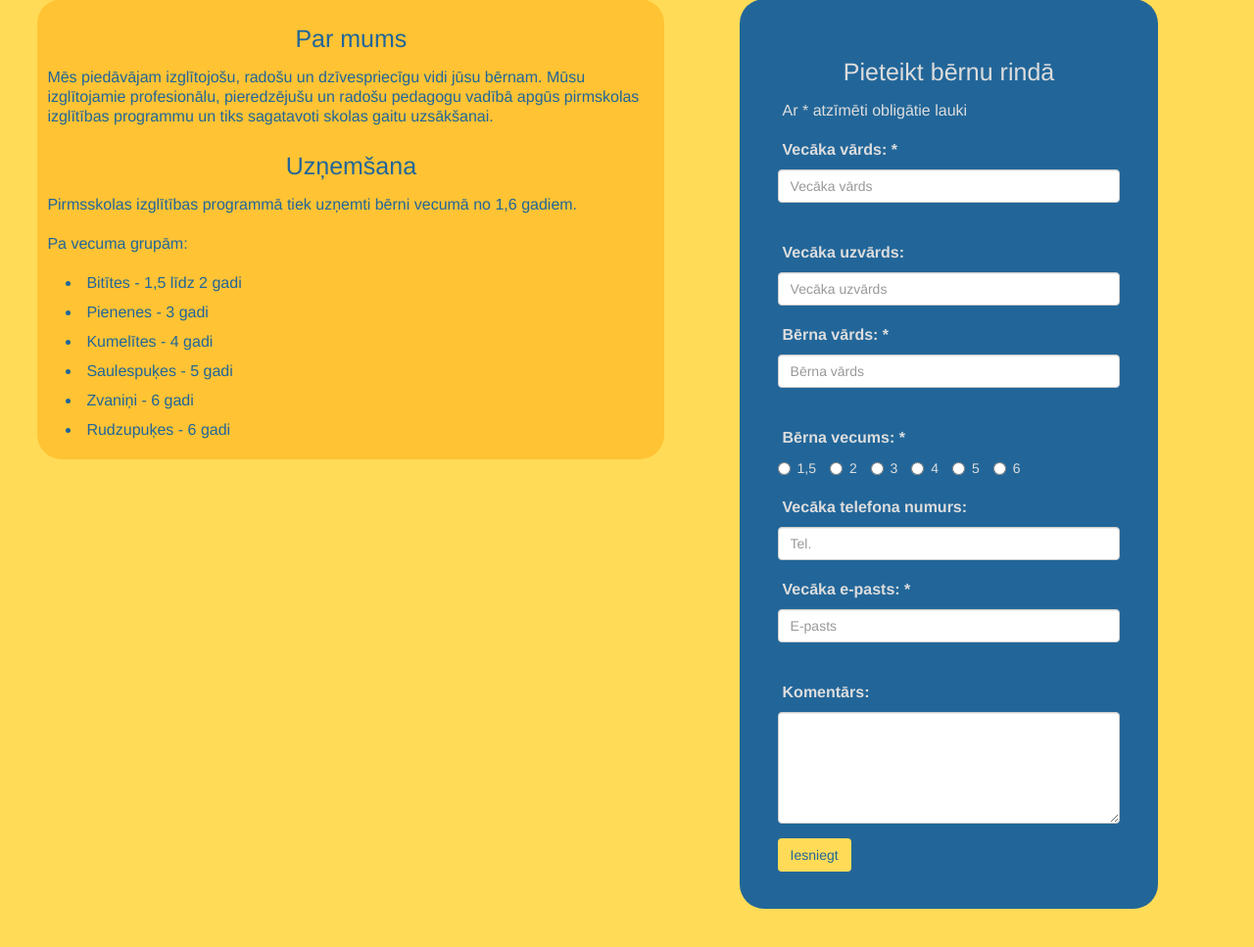
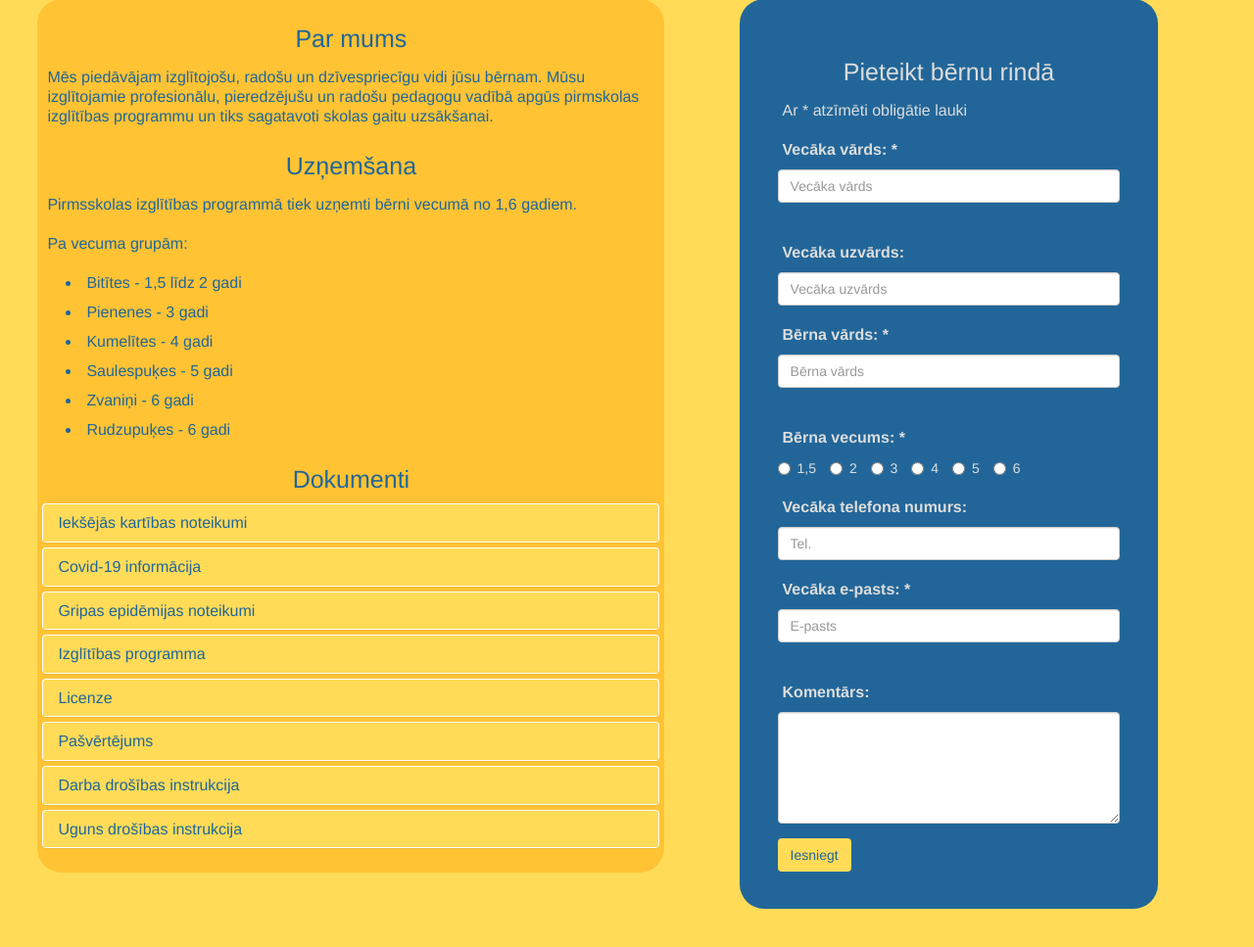
Before and after one commit to akrilaplekis/zvaigznite, a PHP site: page /vacakiem.php in a window 1280 px wide. Shown: the part 151-1118 px from the top of the page at 98% size. Run offline with PHP 8.4, Linux system fonts and the light colour scheme.

Commit message:
docs iesākti

```diff
--- a/vacakiem.php
+++ b/vacakiem.php
@@ -129,6 +129,98 @@
                     <li class="list2">Zvaniņi - 6 gadi</li>
                     <li class="list2">Rudzupuķes - 6 gadi</li>
                 </ul>
+
+                <h1 class="title1">Dokumenti</h1>
+                <div class="panel-group" id="accordion">
+                    <div class="panel panel-custom">
+                        <div class="panel-heading">
+                            <h4 class="panel-title">
+                                <a data-toggle="collapse" data-parent="#accordion" href="#collapse1">Iekšējās kartības noteikumi</a>
+                            </h4>
+                        </div>
+                        <div id="collapse1" class="panel-collapse collapse">
+                            <div class="panel-body">kaut kas
+                            </div>
+                        </div>
+                    </div>
+                    <div class="panel panel-custom">
+                        <div class="panel-heading">
+                            <h4 class="panel-title">
+                                <a data-toggle="collapse" data-parent="#accordion" href="#collapse2">Covid-19 informācija</a>
+                            </h4>
+                        </div>
+                        <div id="collapse2" class="panel-collapse collapse">
+                            <div class="panel-body">kaut kas
+                            </div>
+                        </div>
+                    </div>
+                    <div class="panel panel-custom">
+                        <div class="panel-heading">
+                            <h4 class="panel-title">
+                                <a data-toggle="collapse" data-parent="#accordion" href="#collapse3">Gripas epidēmijas noteikumi</a>
+                            </h4>
+                        </div>
+                        <div id="collapse3" class="panel-collapse collapse">
+                            <div class="panel-body">kaut kas
+                            </div>
+                        </div>
+                    </div>
+                    <div class="panel panel-custom">
+                        <div class="panel-heading">
+                            <h4 class="panel-title">
+                                <a data-toggle="collapse" data-parent="#accordion" href="#collapse4">Izglītības programma</a>
+                            </h4>
+                        </div>
+                        <div id="collapse4" class="panel-collapse collapse">
+                            <div class="panel-body">kaut kas
+                            </div>
+                        </div>
+                    </div>
+                    <div class="panel panel-custom">
+                        <div class="panel-heading">
+                            <h4 class="panel-title">
+                                <a data-toggle="collapse" data-parent="#accordion" href="#collapse5">Licenze</a>
+                            </h4>
+                        </div>
+                        <div id="collapse5" class="panel-collapse collapse">
+                            <div class="panel-body">kaut kas
+                            </div>
+                        </div>
+                    </div>
+                    <div class="panel panel-custom">
+                        <div class="panel-heading">
+                            <h4 class="panel-title">
+                                <a data-toggle="collapse" data-parent="#accordion" href="#collapse6">Pašvērtējums</a>
+                            </h4>
+                        </div>
+                        <div id="collapse6" class="panel-collapse collapse">
+                            <div class="panel-body">kaut kas
+                            </div>
+                        </div>
+                    </div>
+                    <div class="panel panel-custom">
+                        <div class="panel-heading">
+                            <h4 class="panel-title">
+                                <a data-toggle="collapse" data-parent="#accordion" href="#collapse7">Darba drošības instrukcija</a>
+                            </h4>
+                        </div>
+                        <div id="collapse7" class="panel-collapse collapse">
+                            <div class="panel-body">kaut kas
+                            </div>
+                        </div>
+                    </div>
+                    <div class="panel panel-custom">
+                        <div class="panel-heading">
+                            <h4 class="panel-title">
+                                <a data-toggle="collapse" data-parent="#accordion" href="#collapse8">Uguns drošības instrukcija</a>
+                            </h4>
+                        </div>
+                        <div id="collapse8" class="panel-collapse collapse">
+                            <div class="panel-body">kaut kas
+                            </div>
+                        </div>
+                    </div>
+                </div>
             </div>
             <div class="col-md-4">
                 <h2 class="title2">Pieteikt bērnu rindā</h2>
--- a/vecakiem.css
+++ b/vecakiem.css
@@ -38,3 +38,16 @@ div.col-md-4:nth-child(2){
     padding: 3%;
     border-radius: 25px;
 }
+
+.panel-custom .panel-heading {
+    color: #226699;
+    background: #ffdb57;
+}
+
+.panel-custom .panel-collapse .panel-body {
+    background: #ffdb57;
+}
+
+.panel-custom .panel-collapse {
+    background-color: #ffdb57;
+}
```
